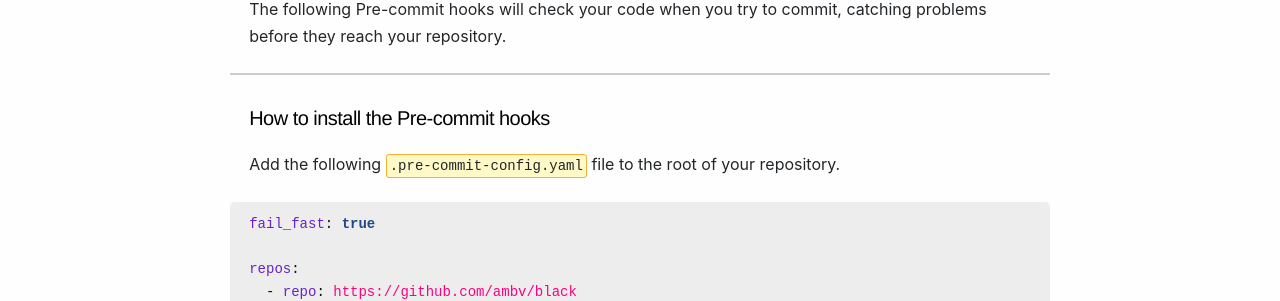
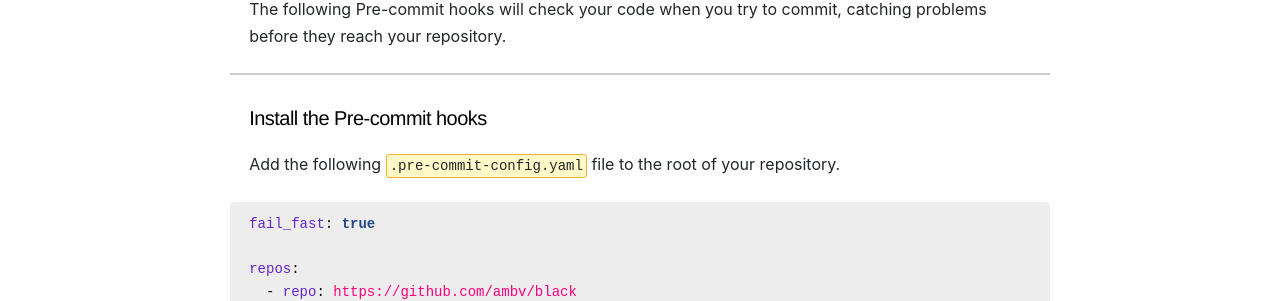
Before and after one commit to explodinglabs/explodinglabs.github.io, a Jekyll site: the page built from docs/_posts/python/2021-07-01-code-quality-pre-commit.markdown, in a window 1280 px wide. Shown: the part 473-774 px from the top of the page. Built offline with Jekyll 4.4.1, drawn with Linux system fonts in a browser that asks for light colours.

Commit message:
Update 2021-07-01-code-quality-pre-commit.markdown

```diff
--- a/docs/_posts/python/2021-07-01-code-quality-pre-commit.markdown
+++ b/docs/_posts/python/2021-07-01-code-quality-pre-commit.markdown
@@ -31,7 +31,7 @@ before they reach your repository.
 
 {% include google_in_article.html %}
 
-## How to install the Pre-commit hooks
+## Install the Pre-commit hooks
 
 Add the following `.pre-commit-config.yaml` file to the root of your
 repository.
```
